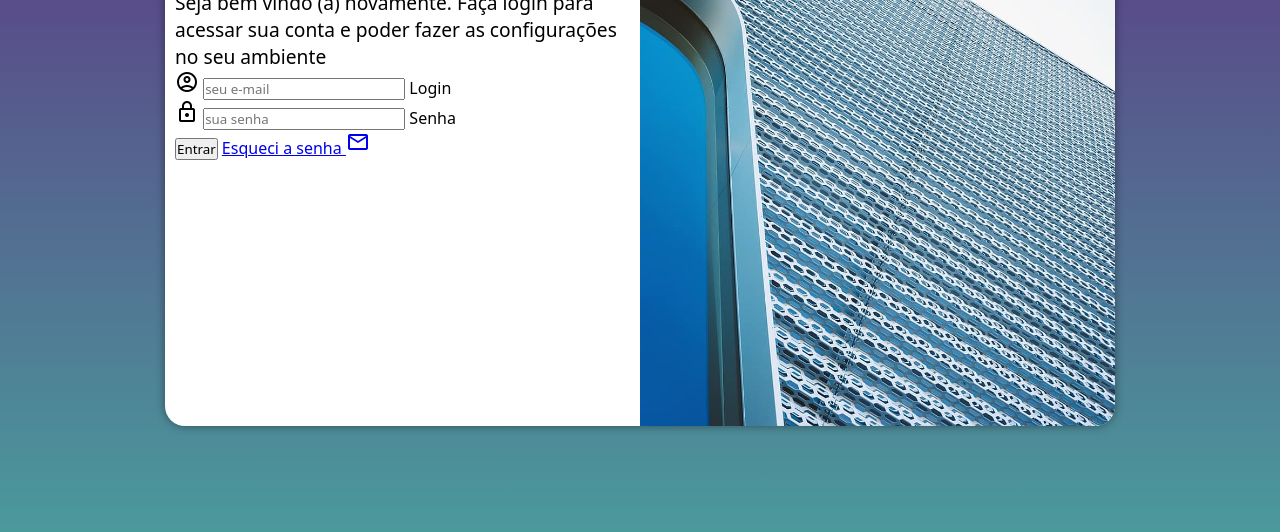
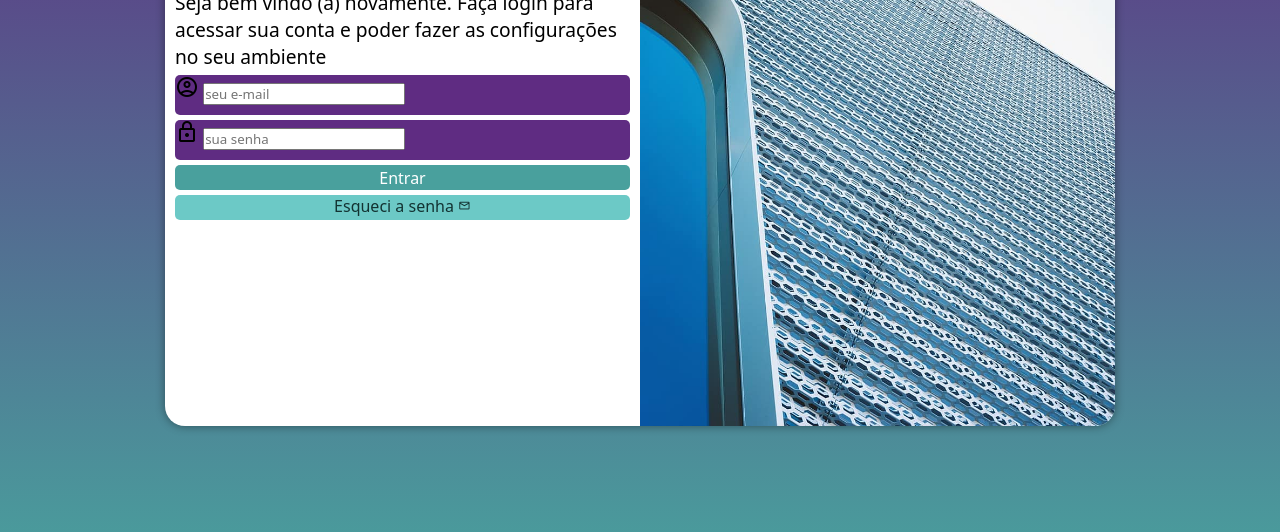
Before and after one commit to pedrostaradub/projeto-login, a plain HTML site: page index.html in a window 1280 px wide. Shown: the part 224-756 px from the top of the page. Drawn offline with nearby package versions, Linux system fonts and the light colour scheme.

Commit message:
estilizando formulario

```diff
--- a/estlos/style.css
+++ b/estlos/style.css
@@ -32,7 +32,7 @@ section#login {
     overflow: hidden;
 
     background-color: white;
-    width: 250px;
+    width: 260px;
     height: 500px;
     border-radius: 20px;
     box-shadow: 0px 0px 10px rgba(0, 0, 0, 0.425);
@@ -62,3 +62,56 @@ div#formulario > h1 {
 div#formulario > p {
     font-size: 0.8em;
 }
+
+form > div.campo {
+    background-color: #5f2c82;
+    width: 100%;
+    display: block;
+    height: 40px;
+    border-radius: 5px;
+    margin: 5px 0px;
+}
+
+div.campo > label {
+    display: none;
+}
+
+
+form > input[type=submit] {
+    display: block;
+    font-size: 1em;
+    width: 100%;
+    height: 25px;
+    background-color: #49a09d;
+    color: white;
+    border: none;
+    border-radius: 5px;
+}
+
+form > input[type=submit]:hover {
+    background-color: #1a5856;
+    cursor: pointer;
+    border: 1px solid white;
+}
+
+form > a.botao {
+    display: block;
+    text-align: center;
+    width: 100%;
+    height: 25px;
+    margin-top: 5px;
+    background-color: #6cc9c6;
+    border-radius: 5px;
+    text-decoration: none;
+    color: #133332;
+}
+
+form > a.botao:hover {
+    background-color: #9fdbd9;
+    border: 1px solid black;
+}
+
+form > a.botao > span {
+    font-size: 0.8em;
+    padding-top: 5px;
+}
--- a/index.html
+++ b/index.html
@@ -26,14 +26,14 @@
                         <label for="ilogin">Login</label>
                     </div>
 
-                    <div class="senha">
+                    <div class="campo">
                         <span class="material-symbols-outlined">lock </span>
                          <input type="password" name="senha" id="isenha" placeholder="sua senha" autocomplete="current-password" required minlength="8" maxlength="20">
                          <label for="isenha">Senha</label>
                     </div>
 
                     <input type="submit" value="Entrar">
-                    <a href="esqueci.html">Esqueci a senha
+                    <a href="esqueci.html" class="botao">Esqueci a senha
                         <span class="material-symbols-outlined">mail</span>
                     </a>
                 </form>
```
